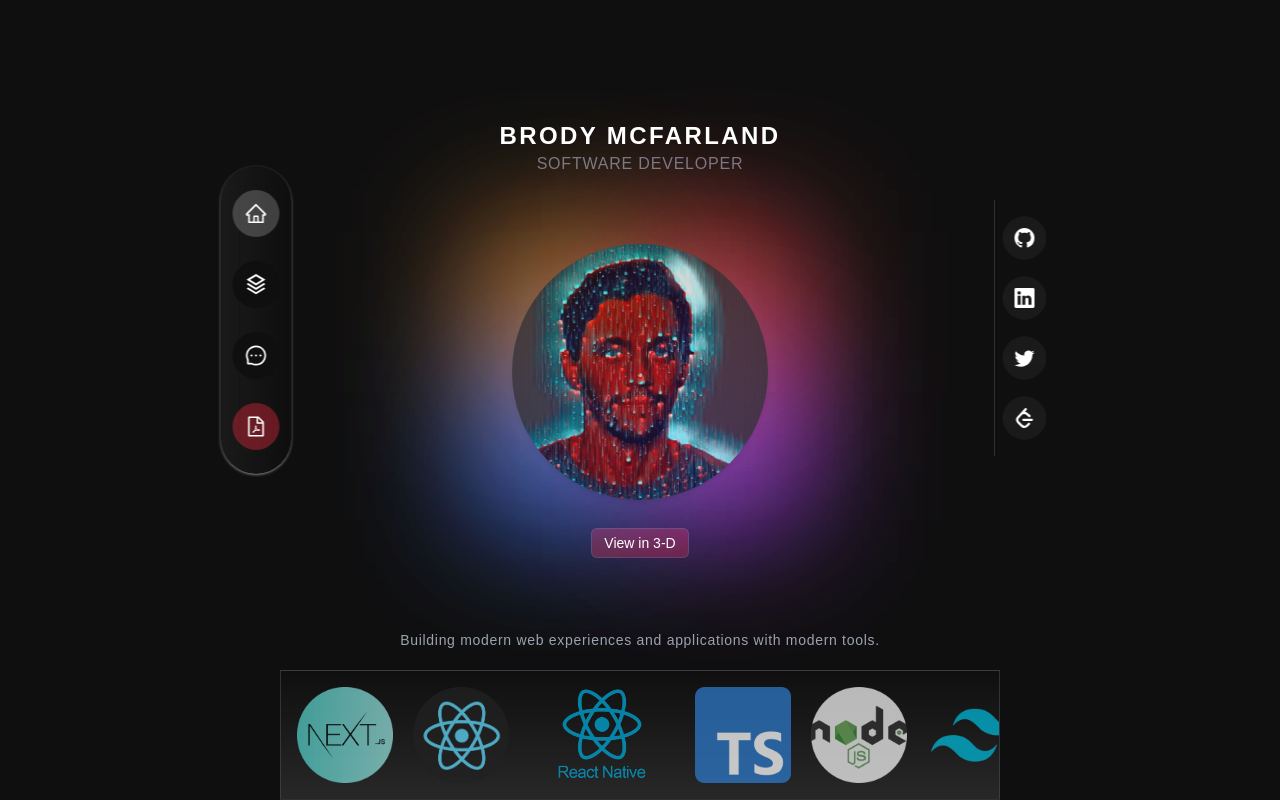
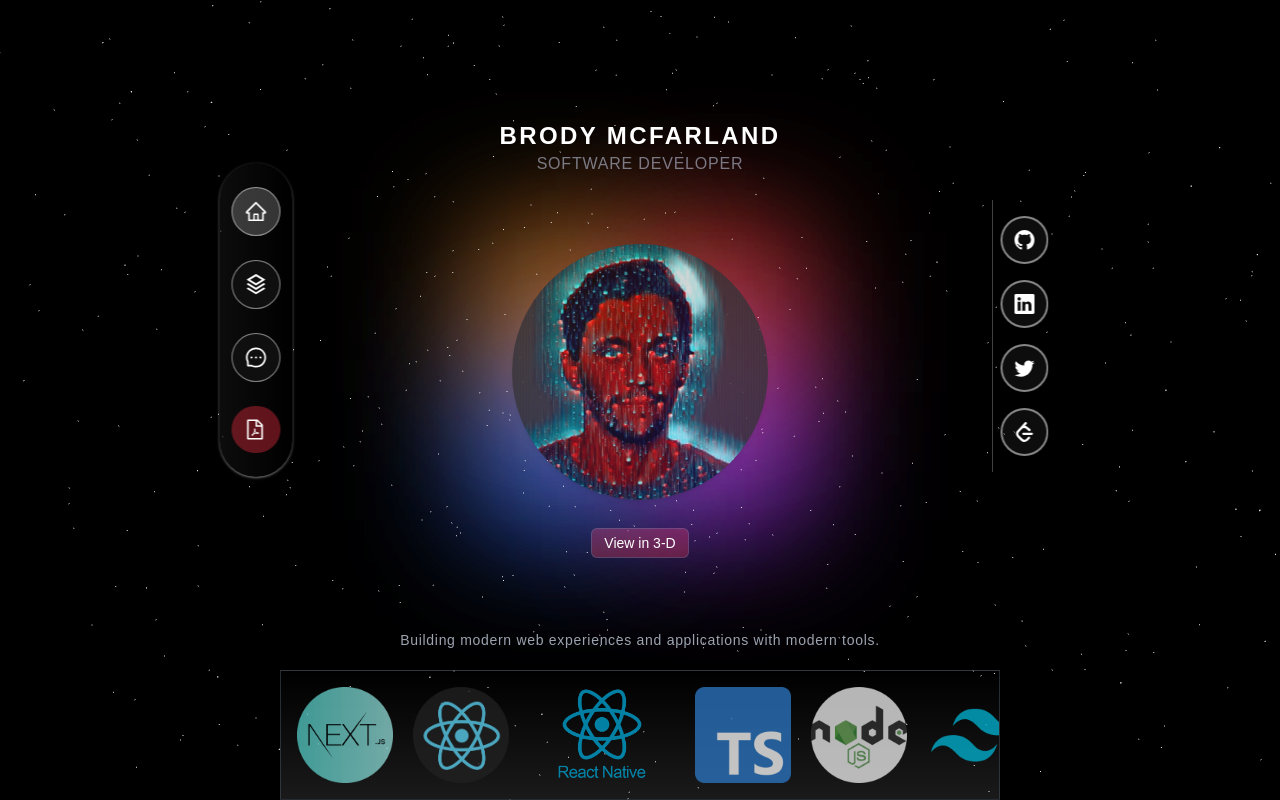
Before and after one commit to brodyamcfarland/WebsiteV3, a Next.js app: page / in a window 1280 px wide. Built offline with nearby package versions, Linux system fonts and the light colour scheme; what prettier-plugin-tailwindcss would draw is missing.

Commit message:
Added StarryBackground and added some UI enhancements

```diff
--- a/package.json
+++ b/package.json
@@ -7,6 +7,9 @@
   },
   "dependencies": {
     "@emailjs/browser": "^3.10.0",
+    "@react-three/drei": "^9.65.4",
+    "@react-three/fiber": "^8.12.1",
+    "@types/three": "^0.150.2",
     "emailjs": "^4.0.1",
     "framer-motion": "^9.0.4",
     "next": "latest",
@@ -14,7 +17,8 @@
     "react-dom": "18.2.0",
     "react-hot-toast": "^2.4.0",
     "react-icons": "^4.7.1",
-    "tailwind-scrollbar": "^2.1.0"
+    "tailwind-scrollbar": "^2.1.0",
+    "three": "^0.151.3"
   },
   "devDependencies": {
     "@types/node": "18.11.3",
--- a/src/components/Hero.tsx
+++ b/src/components/Hero.tsx
@@ -4,7 +4,7 @@ import ThreeFiber from "./ThreeFiber";
 
 const Hero = () => {
      return (
-          <div className="relative mx-auto mt-10 flex max-w-6xl flex-col items-center  p-10 pb-5 text-center md:pt-20">
+          <div className="relative mx-auto mt-10 flex max-w-6xl select-none flex-col  items-center p-10 pb-5 text-center md:pt-20">
                <h1 className="z-30 text-2xl font-semibold uppercase tracking-widest">
                     Brody McFarland
                </h1>
--- a/src/components/ImageCarousel.tsx
+++ b/src/components/ImageCarousel.tsx
@@ -2,7 +2,7 @@ import Image from "next/image";
 
 const ImageCarousel = () => {
      return (
-          <div className="mx-auto flex max-w-[20rem] gap-6 overflow-x-auto border border-gray-600/50 bg-gradient-to-t from-white/10 to-transparent px-4 py-4 scrollbar-thin scrollbar-track-white/10 scrollbar-thumb-white/50 md:max-w-[30rem] lg:max-w-[38rem] xl:max-w-[45rem]">
+          <div className="z-10 mx-auto flex max-w-[20rem] gap-6 overflow-x-auto border border-gray-600/50 bg-gradient-to-t from-white/10 to-transparent px-4 py-4 scrollbar-thin scrollbar-track-white/10 scrollbar-thumb-white/50 md:max-w-[30rem] lg:max-w-[38rem] xl:max-w-[45rem]">
                <div className="flex gap-5">
                     <Image
                          src="/NEXTJS.png"
--- a/src/components/Navbar.tsx
+++ b/src/components/Navbar.tsx
@@ -22,7 +22,7 @@ const Navbar = () => {
                     href="#home"
                     className={`${
                          currentNav === "#home" ? "bg-white/20" : ""
-                    } rounded-full bg-[#0f0f0f] p-3 duration-300 hover:cursor-pointer hover:bg-white/10`}
+                    } rounded-full  border border-white/50 bg-[#0f0f0f] p-3 duration-300 hover:cursor-pointer hover:bg-white/10`}
                     title="Home"
                     onClick={() => {
                          setCurrentNav("#home");
@@ -34,7 +34,7 @@ const Navbar = () => {
                     href="#projects"
                     className={`${
                          currentNav === "#projects" ? "bg-white/20" : ""
-                    } rounded-full bg-[#0f0f0f] p-3 duration-300 hover:cursor-pointer hover:bg-white/10`}
+                    } rounded-full border border-white/50 bg-[#0f0f0f] p-3 duration-300 hover:cursor-pointer hover:bg-white/10`}
                     title="Projects"
                     onClick={() => setCurrentNav("#projects")}
                >
@@ -45,7 +45,7 @@ const Navbar = () => {
                     href="#contact"
                     className={`${
                          currentNav === "#contact" ? "bg-white/20" : ""
-                    } rounded-full bg-[#0f0f0f] p-3 duration-300 hover:cursor-pointer hover:bg-white/10`}
+                    } rounded-full border border-white/50 bg-[#0f0f0f] p-3 duration-300 hover:cursor-pointer hover:bg-white/10`}
                     title="Contact"
                     onClick={() => setCurrentNav("#contact")}
                >
--- a/src/components/SocialLinks.tsx
+++ b/src/components/SocialLinks.tsx
@@ -10,12 +10,12 @@ const SocialLinks = () => {
                initial={{ opacity: 0 }}
                animate={{ opacity: 1 }}
                transition={{ duration: 1.25 }}
-               className="fixed top-2 left-[50%] z-50 flex -translate-x-1/2 scale-75 gap-16 border-gray-600 px-4 py-2 md:left-[94%] md:top-[25%] md:scale-100 md:flex-col md:gap-4 md:border-l md:border-t-0 md:px-2 md:py-4 xl:left-[80%]"
+               className="fixed top-2 left-[50%] z-50 flex -translate-x-1/2 scale-75 gap-16 border-white/50 px-4 py-2 md:left-[94%] md:top-[25%] md:scale-100 md:flex-col md:gap-4 md:border-l md:border-t-0 md:px-2 md:py-4 xl:left-[80%]"
           >
                <Link
                     href="https://github.com/brodyamcfarland"
                     target="_blank"
-                    className="rounded-full bg-white/5 p-3 backdrop-blur-2xl duration-300 hover:bg-purple-500/30"
+                    className="rounded-full border-2 border-white/50 bg-white/5 p-3 backdrop-blur-2xl duration-300 hover:bg-purple-500/30"
                     title="Github"
                >
                     <BsGithub size={20} />
@@ -23,7 +23,7 @@ const SocialLinks = () => {
                <Link
                     href="https://www.linkedin.com/in/brody-mcfarland-93a91b106/"
                     target="_blank"
-                    className="rounded-full bg-white/5 p-3 backdrop-blur-2xl duration-300 hover:bg-blue-700/30"
+                    className="rounded-full border-2 border-white/50 bg-white/5 p-3 backdrop-blur-2xl duration-300 hover:bg-blue-700/30"
                     title="LinkedIn"
                >
                     <BsLinkedin size={20} />
@@ -31,7 +31,7 @@ const SocialLinks = () => {
                <Link
                     href="https://twitter.com/off2eth"
                     target="_blank"
-                    className="rounded-full bg-white/5 p-3 backdrop-blur-2xl duration-300 hover:bg-blue-400/30"
+                    className="rounded-full border-2 border-white/50 bg-white/5 p-3 backdrop-blur-2xl duration-300 hover:bg-blue-400/30"
                     title="Twitter"
                >
                     <BsTwitter size={20} />
@@ -39,7 +39,7 @@ const SocialLinks = () => {
                <Link
                     href="https://leetcode.com/off2eth/"
                     target="_blank"
-                    className="rounded-full bg-white/5 p-3 backdrop-blur-2xl duration-300 hover:bg-yellow-500/30"
+                    className="rounded-full border-2 border-white/50 bg-white/5 p-3 backdrop-blur-2xl duration-300 hover:bg-yellow-500/30"
                     title="LeetCode"
                >
                     <SiLeetcode size={20} />
--- /dev/null
+++ b/src/components/StarryBackground.tsx
@@ -0,0 +1,25 @@
+import { OrbitControls, Stars } from "@react-three/drei";
+import { useRef } from "react";
+
+const StarryBackground = () => {
+     const starsRef = useRef();
+
+     return (
+          <>
+               <Stars
+                    ref={starsRef}
+                    depth={250}
+                    saturation={1}
+                    speed={1}
+                    count={3000}
+               />
+               <OrbitControls
+                    autoRotate
+                    autoRotateSpeed={0.2}
+                    enableZoom={false}
+               />
+          </>
+     );
+};
+
+export default StarryBackground;
--- a/src/pages/index.tsx
+++ b/src/pages/index.tsx
@@ -6,17 +6,41 @@ import Hero from "../components/Hero";
 import ImageCarousel from "../components/ImageCarousel";
 import Projects from "../components/Projects";
 import Contact from "../components/Contact";
+import { Canvas } from "@react-three/fiber";
+import StarryBackground from "../components/StarryBackground";
 
 const Home: NextPage = () => {
      return (
-          <div className="relative flex h-screen snap-y snap-mandatory flex-col overflow-y-scroll scroll-smooth bg-[#0f0f0f] font-main text-white overflow-x-hidden scrollbar-thin scrollbar-track-white/10 scrollbar-thumb-white/50">
+          <>
+               <div className="relative flex h-[100vh] snap-y snap-mandatory flex-col overflow-y-scroll scroll-smooth bg-black font-main text-white overflow-x-hidden scrollbar-thin scrollbar-track-white/10 scrollbar-thumb-white/50">
                     <Head>
                          <title>Brody McFarland</title>
                          <link rel="icon" href="/favicon.ico" />
                     </Head>
+                    <Canvas
+                         style={{
+                              position: "absolute",
+                              height: "100vh",
+                              background: "black",
+                              zIndex: "0",
+                         }}
+                    >
+                         <StarryBackground />
+                    </Canvas>
+
                     <Navbar />
                     <SocialLinks />
                     <main className="flex flex-col items-center justify-center pb-20">
+                         <Canvas
+                              style={{
+                                   position: "absolute",
+                                   height: "100%",
+                                   background: "black",
+                                   zIndex: "0",
+                              }}
+                         >
+                              <StarryBackground />
+                         </Canvas>
                          <section
                               id="home"
                               className="flex h-screen shrink-0 snap-start flex-col items-center"
@@ -38,6 +62,7 @@ const Home: NextPage = () => {
                          </section>
                     </main>
                </div>
+          </>
      );
 };
 
```
Also changed, not shown: 1 other file (tests, documents, lock files or other folders). Lines whose indentation alone changed are shown as unchanged.
